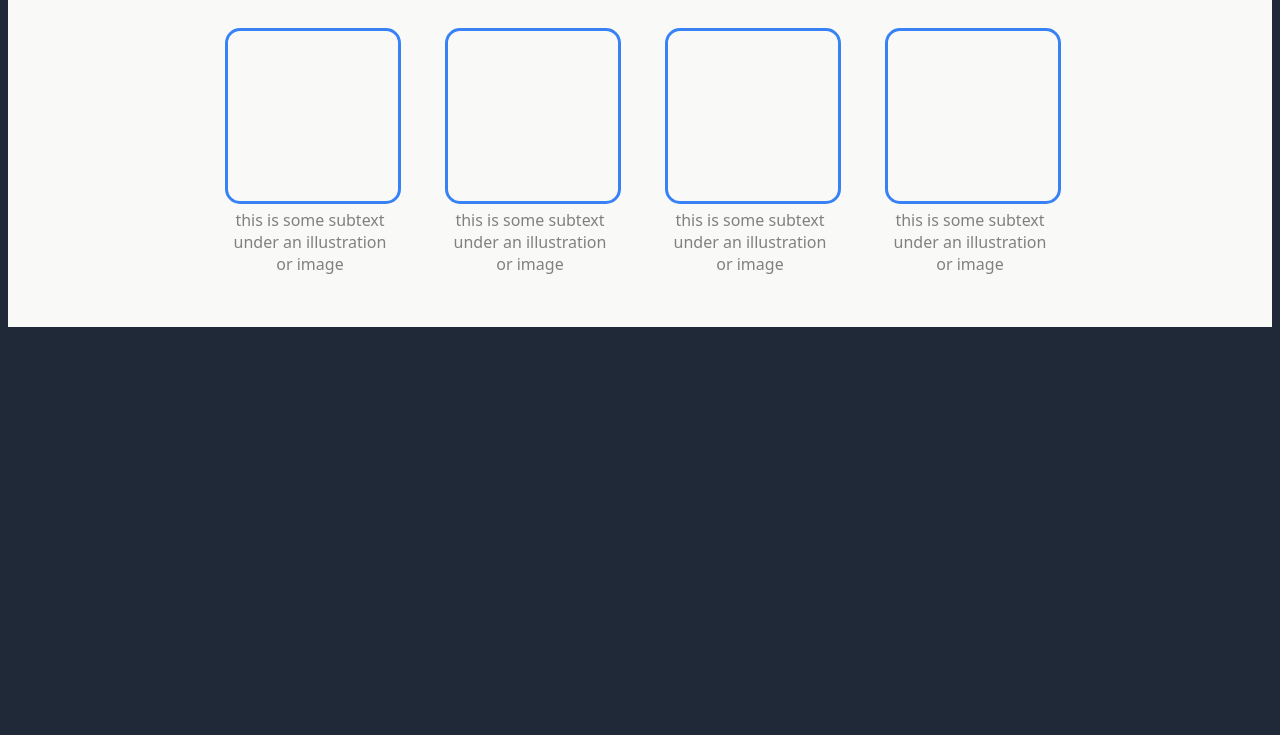
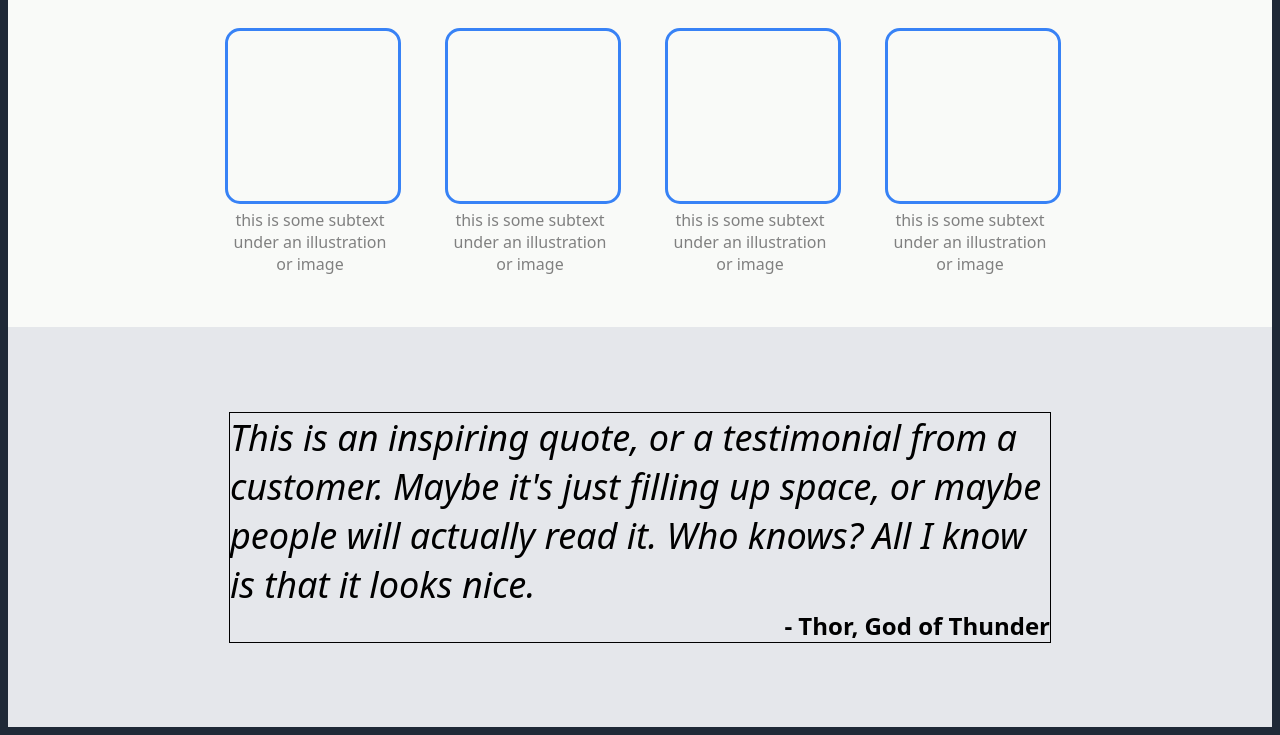
Before and after one commit to theprofessorxavier/foundations-landing-page, a plain HTML site: page index.html in a window 1280 px wide. Shown: the part 670-1405 px from the top of the page. Before the commit the page ends 1005 px from the top, so only its background shows below. Drawn offline with Linux system fonts and the light colour scheme.

Commit message:
Add Quote Section

```diff
--- a/index.html
+++ b/index.html
@@ -46,6 +46,12 @@
             </div>
         </div>
     </div>
+    <div class="quote">
+        <div class="container">
+            <h1>This is an inspiring quote, or a testimonial from a customer. Maybe it's just filling up space, or maybe people will actually read it. Who knows? All I know is that it looks nice.</h1>
+            <h2>- Thor, God of Thunder</h2>
+        </div>
+    </div>
     <footer>
 
     </footer>
--- a/styles.css
+++ b/styles.css
@@ -138,3 +138,36 @@ header a{
     border: 3px solid #3882F6;
     border-radius: 15px;
 }
+
+/*quote*/
+.quote{
+    height: 400px;
+    display: flex;
+    justify-content: center;
+    align-items: center;
+}
+
+.quote .container{
+    border: 1px solid;
+    display: flex;
+    flex-direction: column;
+    flex-basis: 820px;
+}
+
+
+.quote, .quote h1, .quote h2, .quote .container{
+    background-color: #E5E7EB;
+    margin: 0;
+}
+
+.quote h1{
+    font-style: italic;
+    font-weight: lighter;
+    font-size: 36px;
+    align-self: flex-start;
+    text-align:left
+}
+
+.quote h2{
+    align-self: flex-end;
+}
```
